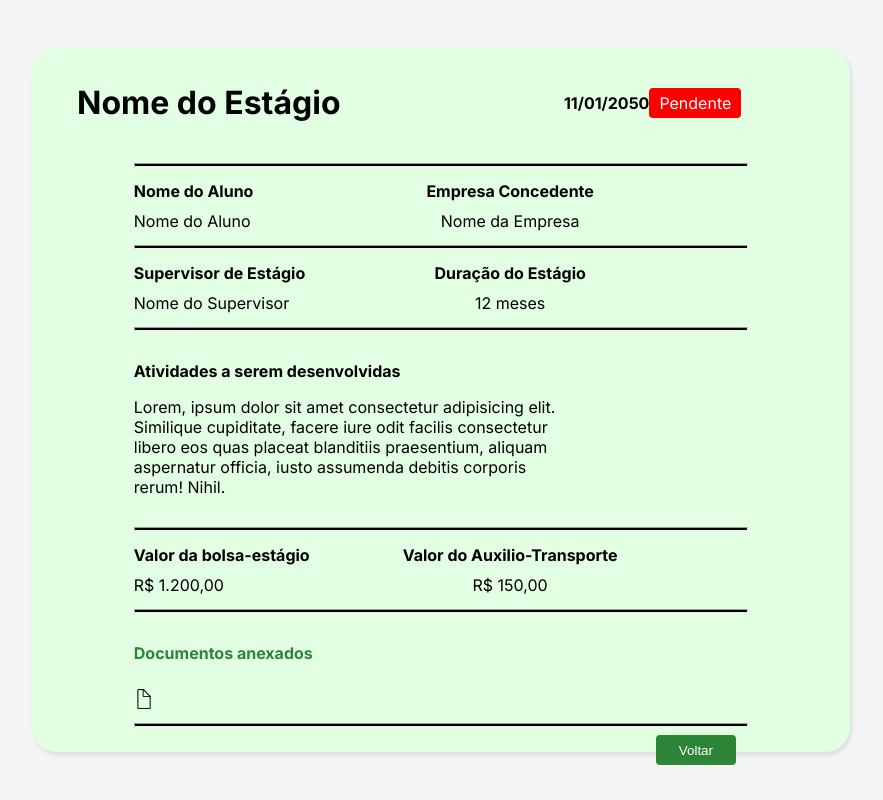
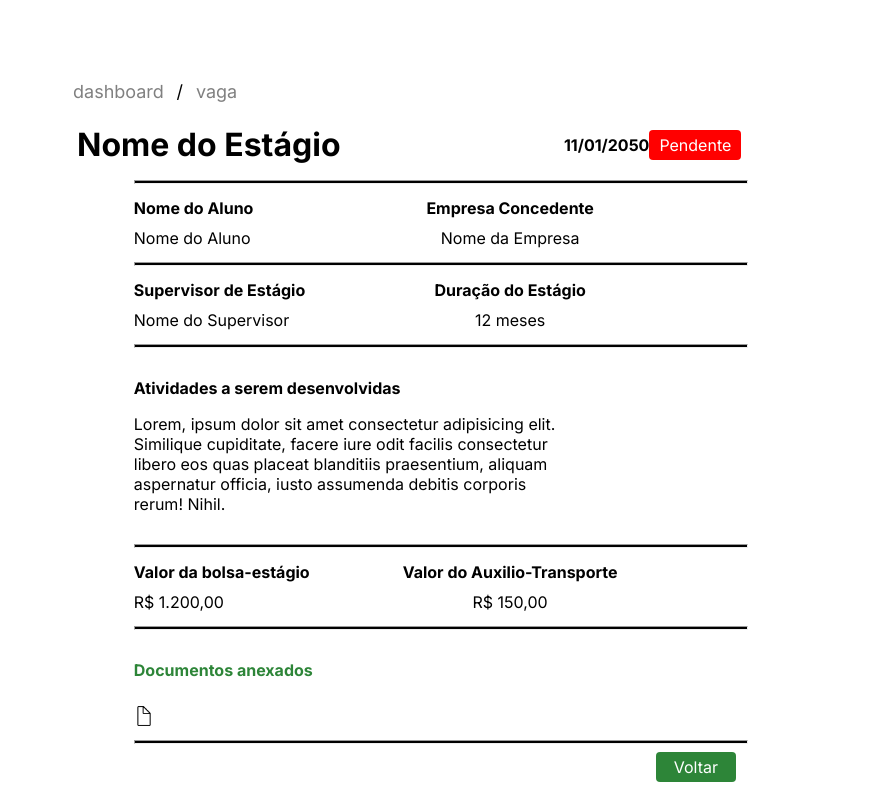
Before and after one commit to JefteFontes/estagio-plus-ProExt, a Django app: page /accounts/profile/details/ in a window 1280 px wide. Shown: the whole page, without its empty margins (199-1082 px from the left). Run offline with Django 5.2, Linux system fonts and the light colour scheme.

Commit message:
breadcrumb

```diff
--- a/dashboard/templates/dashboard_instituicao.html
+++ b/dashboard/templates/dashboard_instituicao.html
@@ -27,8 +27,7 @@
             {% else %}
                 <span class="status">{{ vaga.status }}</span>
             {% endif %}
-
-            <a class="details-link" href="{% url 'details' %}">Ver detalhes</a>
+            <a class="details-link" href="details">Ver detalhes</a>
         </div>
     {% endfor %}
     <div class="import-from-pdf">
--- a/dashboard/templates/details.html
+++ b/dashboard/templates/details.html
@@ -9,6 +9,14 @@
 </head>
 <body>
     <div class="content">
+
+        <ul class="breadcrumb">
+            <li><a href="{% url 'dashboard_instituicao' %}">dashboard</a></li>
+            <li><a href="{% url 'details' %}">vaga</a></li>
+        </ul>
+
+
+
         <div class="header">
             <h1>Nome do Estágio</h1>
 
@@ -75,7 +83,7 @@
             </div>
             <hr>
             <div class="return">
-                <button class="btn-return">Voltar</button>
+                <a href="{% url 'dashboard_instituicao' %}" class="btn-return">Voltar</a>
             </div>
         </div>
     </div>
--- a/dashboard/views.py
+++ b/dashboard/views.py
@@ -3,14 +3,16 @@ import os
 import tempfile
 import pdfplumber
 from django.http import JsonResponse
-
 from django.contrib.auth.decorators import login_required
-from django.shortcuts import render, get_object_or_404
+from django.shortcuts import render
 from .models import Estagio
+from django.shortcuts import redirect
 
 
 def home(request):
     return render(request, 'dashboard/home.html')
+
+
 def details(request):
     return render(request, 'details.html')
 
--- a/static/details/css/style.css
+++ b/static/details/css/style.css
@@ -4,7 +4,6 @@ body {
     margin: 0;
     padding: 0;
     font-family: 'Inter', sans-serif;
-    background-color: #F5F5F5;
     box-sizing: border-box;
     display: flex;
     justify-content: center;
@@ -13,17 +12,14 @@ body {
 }
 
 .content {
-    border-radius: 25px;
     padding: 2px 25px;
     width: 60%;
-    height: 700px;
-    background-color: #E3FFE3;
-    box-shadow: 2px 3px 5px rgba(0, 0, 0, 0.1);
+    height: 670px;
 }
 
 .header {
     width: 88%;
-    height: 15%;
+    height: 8%;
     display: flex;
     justify-content: space-between;
     align-items: center;
@@ -101,6 +97,9 @@ body {
 }
 
 .btn-return {
+    display: flex;
+    justify-content: center;
+    align-items: center;
     width: 80px;
     height: 30px;
     background-color: #2d8538;
@@ -109,7 +108,10 @@ body {
     border-radius: 4px;
     margin-right: 2%;
     transition: all 0.3s ease;
+    cursor: pointer;
+    text-decoration: none;
 }
+
 
 .btn-return:hover {
     background-color: green;
@@ -117,3 +119,29 @@ body {
     transform: scale(1.1);
     box-shadow: 0 4px 8px rgba(0, 0, 0, 0.2);
 }
+
+ul.breadcrumb {
+    padding: 0 16px;
+    list-style: none;
+  }
+
+  ul.breadcrumb li {
+    display: inline;
+    font-size: 18px;
+  }
+
+  ul.breadcrumb li+li:before {
+    padding: 8px;
+    color: black;
+    content: "/\00a0";
+  }
+
+  ul.breadcrumb li a {
+    color: gray;
+    text-decoration: none;
+  }
+
+  ul.breadcrumb li a:hover {
+    color: #01447e;
+    text-decoration: underline;
+  }
```
